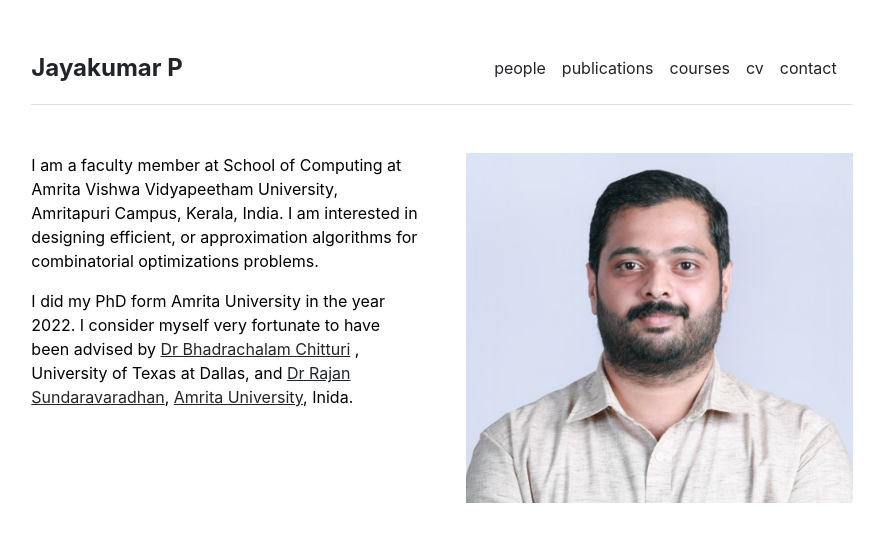
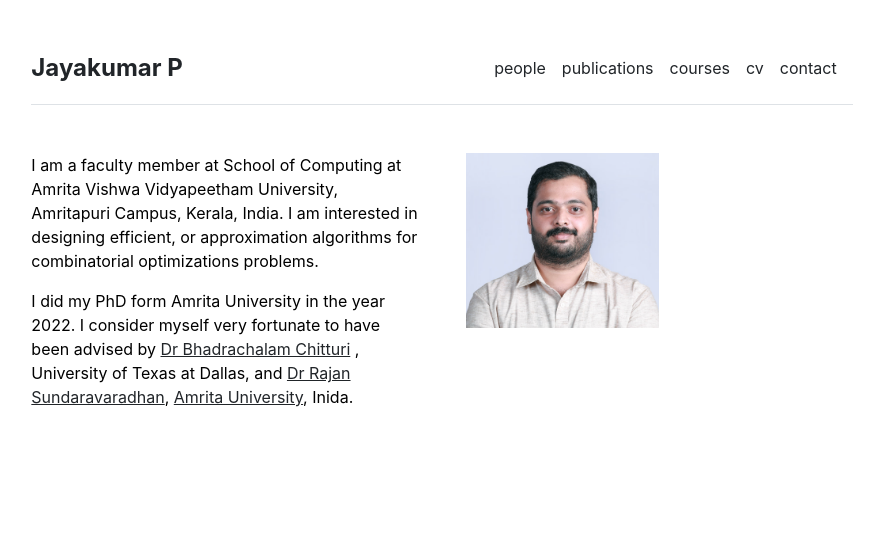
Before and after one commit to jayakumarpai/jayakumarpai, a Jekyll site: the page built from index.md, in a window 1280 px wide. Shown: the top 542 px of the page, without its empty margins (198-1082 px from the left). Built offline with Jekyll 4.4.1, drawn with Linux system fonts in a browser that asks for light colours.

Commit message:
widht of photo changed

```diff
--- a/_layouts/home.html
+++ b/_layouts/home.html
@@ -7,6 +7,6 @@ layout: default
     {{ content }}
   </div>
   <div class="col-md-6">
-    <img src="{{ site.github.url }}/assets/img/photo.png" alt="Home" width="100%">
+    <img src="{{ site.github.url }}/assets/img/photo.png" alt="Home" width="50%">
   </div>
 </div>
```
